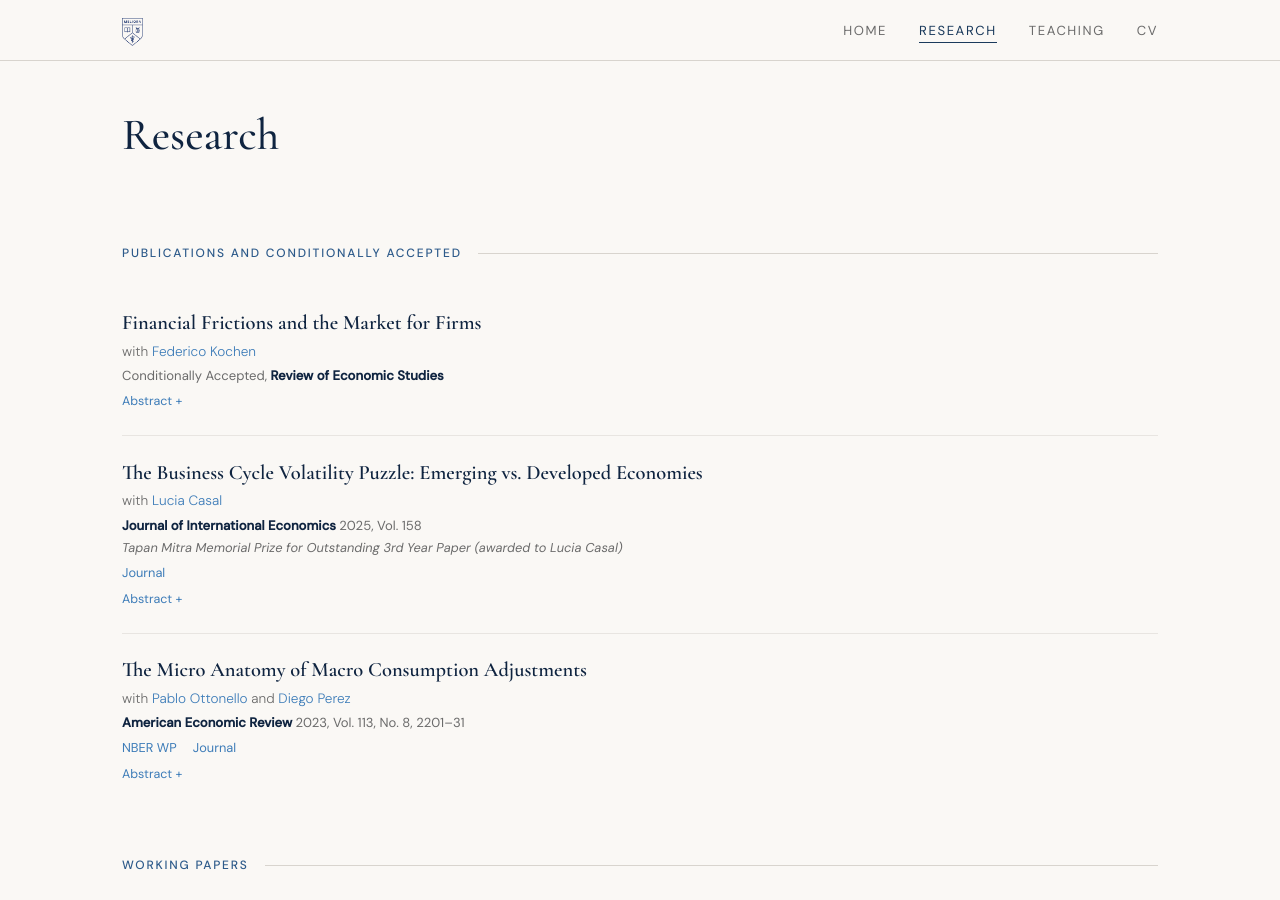
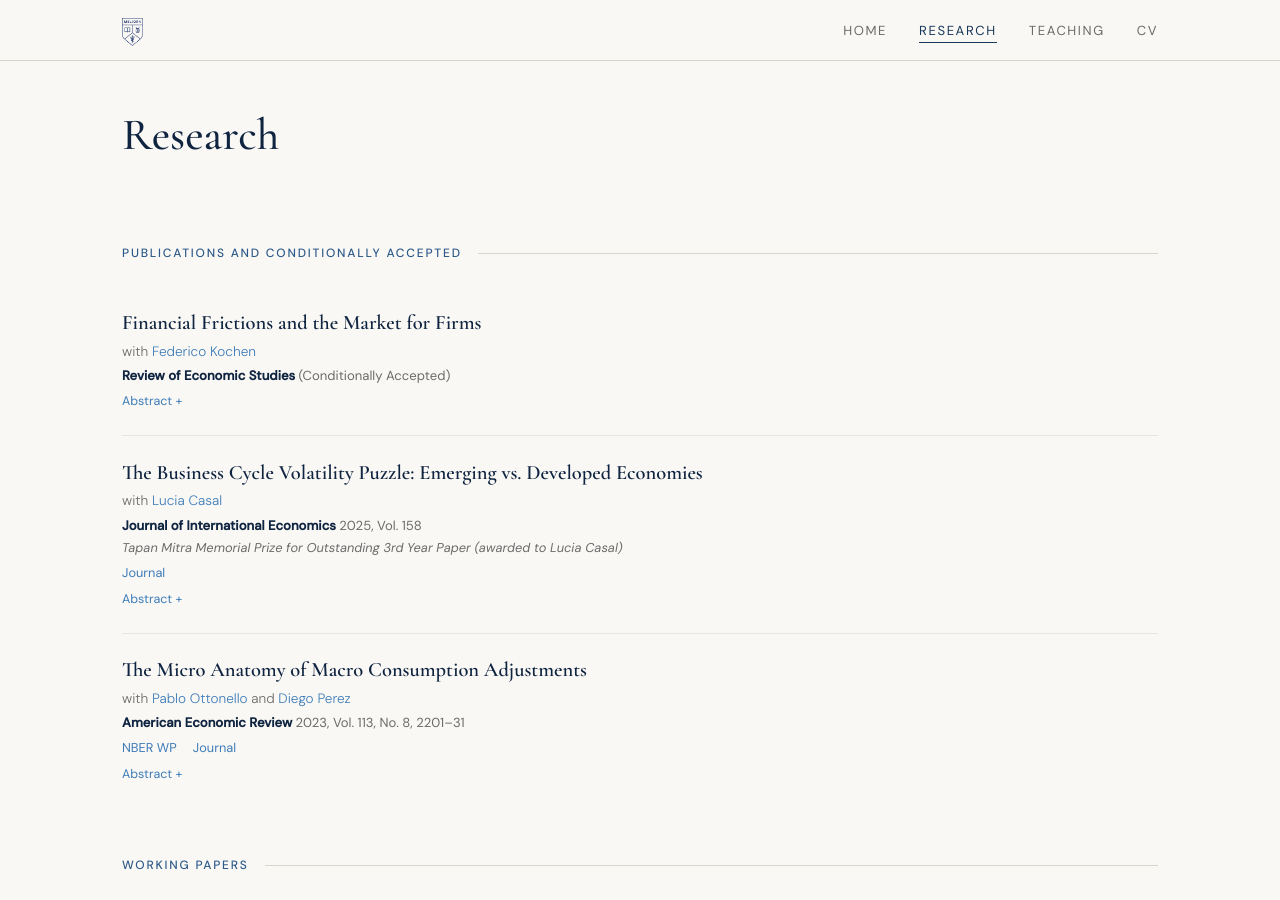
Before and after one commit to rafaguntin/rafaguntin.github.io, a Jekyll site: the page built from research/index.html, in a window 1280 px wide and 900 px high. Built offline with Jekyll 4.4.1, drawn with Linux system fonts in a browser that asks for light colours.

Commit message:
Update index.html

```diff
--- a/research/index.html
+++ b/research/index.html
@@ -195,7 +195,7 @@
         <h3 class="paper-title"><a href="/research/GK_MarketForFirms.pdf">Financial Frictions and the Market for Firms</a></h3>
         <p class="paper-meta">with <a href="https://sites.google.com/view/federicokochen/home">Federico Kochen</a></p>
         <!-- <p class="paper-journal">Conditionally Accepted, Review of Economic Studies</p> -->
-        <p class="paper-journal"><span class="meta">Conditionally Accepted,</span> Review of Economic Studies</p>
+        <p class="paper-journal">Review of Economic Studies <span class="meta">(Conditionally Accepted)</span></p>
         <span class="abstract-toggle" onclick="toggleAbstract(this)">Abstract +</span>
         <div class="abstract-text">
           We study and quantify the aggregate implications of the trade of firms in the presence of financial frictions. Empirically, we document that one in four U.S. entrepreneurs
```
